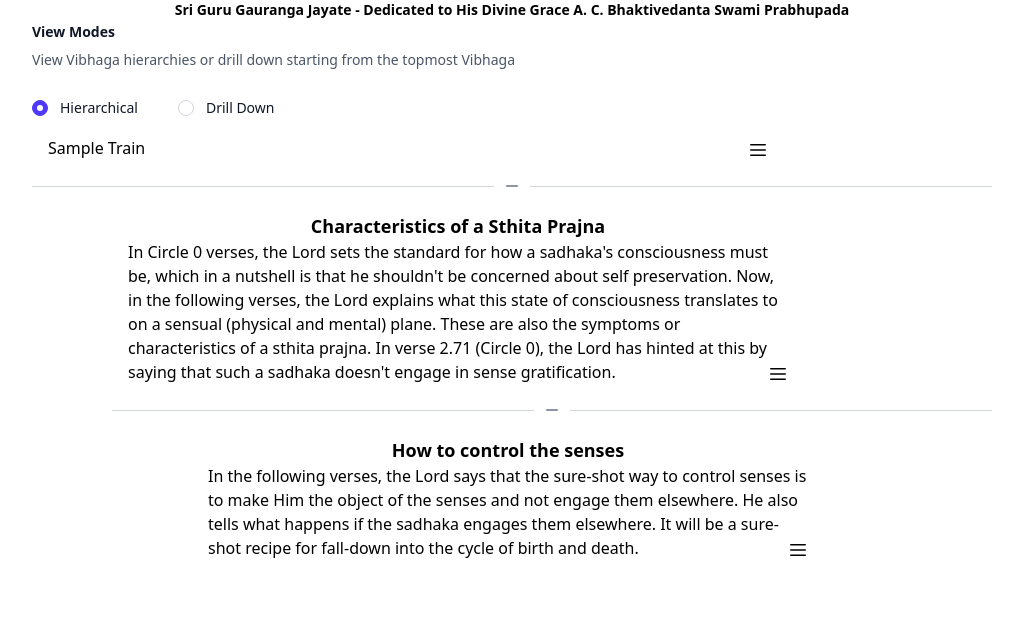
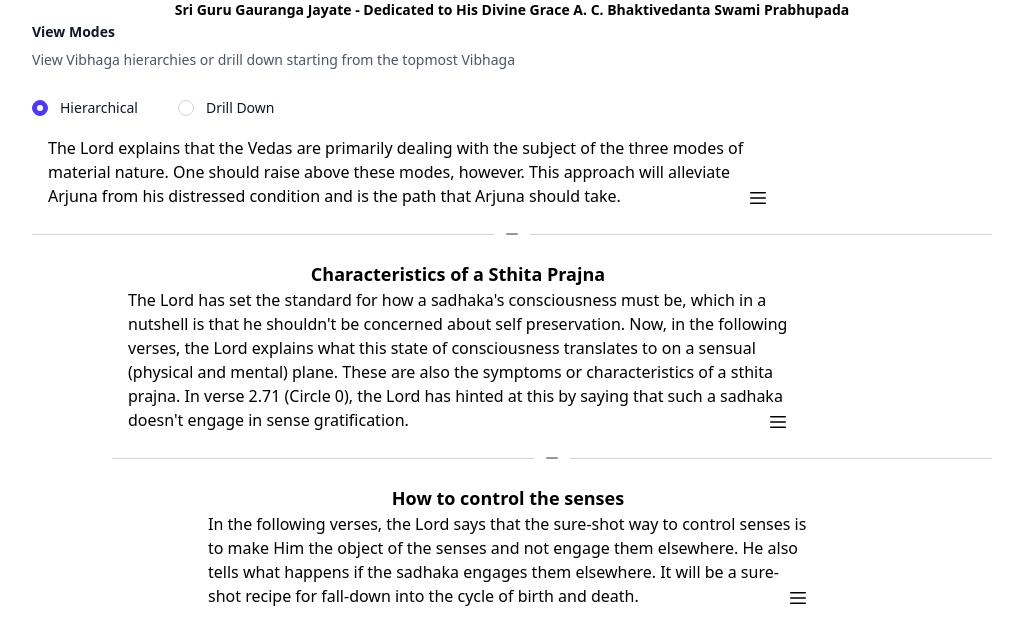
Before and after one commit to gaurahari-dasa/train-bg, a Vue app: page / in a window 1280 px wide. Shown: the top 644 px of the page, without its empty margins (128-1151 px from the left). Built offline with nearby package versions, Linux system fonts and the light colour scheme.

Commit message:
First description fixed, Haribol

```diff
--- a/src/components/slokas.js
+++ b/src/components/slokas.js
@@ -186,15 +186,15 @@ const sloka2_72 = new SlokaNode(
 
 // export const vibhagas = [new VibhagaNode("Prelude to Buddhi Yoga", "", sloka2_45)];
 
-export const caption = "Second Chapter of Srimad Bhagavad Gita";
-export const description = "Sample Train";
+export const caption = "Prelude to Buddhi Yoga";
+export const description = "The Lord explains that the Vedas are primarily dealing with the subject of the three modes of material nature. One should raise above these modes, however. This approach will alleviate Arjuna from his distressed condition and is the path that Arjuna should take.";
 export const train = [
   {
     leading: [sloka2_45],
     branch: {
       caption: "Characteristics of a Sthita Prajna",
       description:
-        "In Circle 0 verses, the Lord sets the standard for how a sadhaka's consciousness must be, which in a nutshell is that he shouldn't be concerned about self preservation. Now, in the following verses, the Lord explains what this state of consciousness translates to on a sensual (physical and mental) plane. These are also the symptoms or characteristics of a sthita prajna. In verse 2.71 (Circle 0), the Lord has hinted at this by saying that such a sadhaka doesn't engage in sense gratification.",
+        "The Lord has set the standard for how a sadhaka's consciousness must be, which in a nutshell is that he shouldn't be concerned about self preservation. Now, in the following verses, the Lord explains what this state of consciousness translates to on a sensual (physical and mental) plane. These are also the symptoms or characteristics of a sthita prajna. In verse 2.71 (Circle 0), the Lord has hinted at this by saying that such a sadhaka doesn't engage in sense gratification.",
       train: [
         {
           leading: [
```
